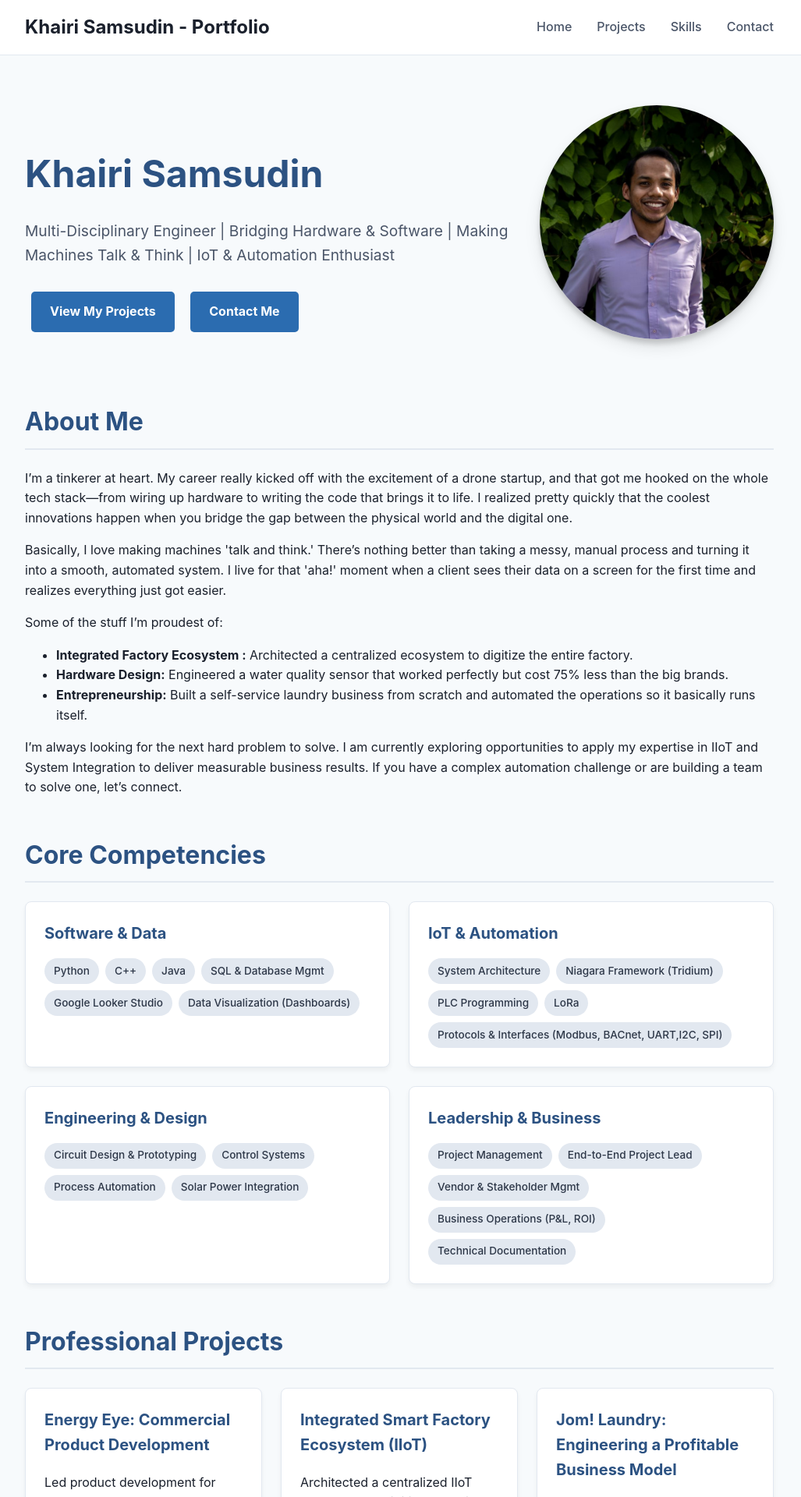
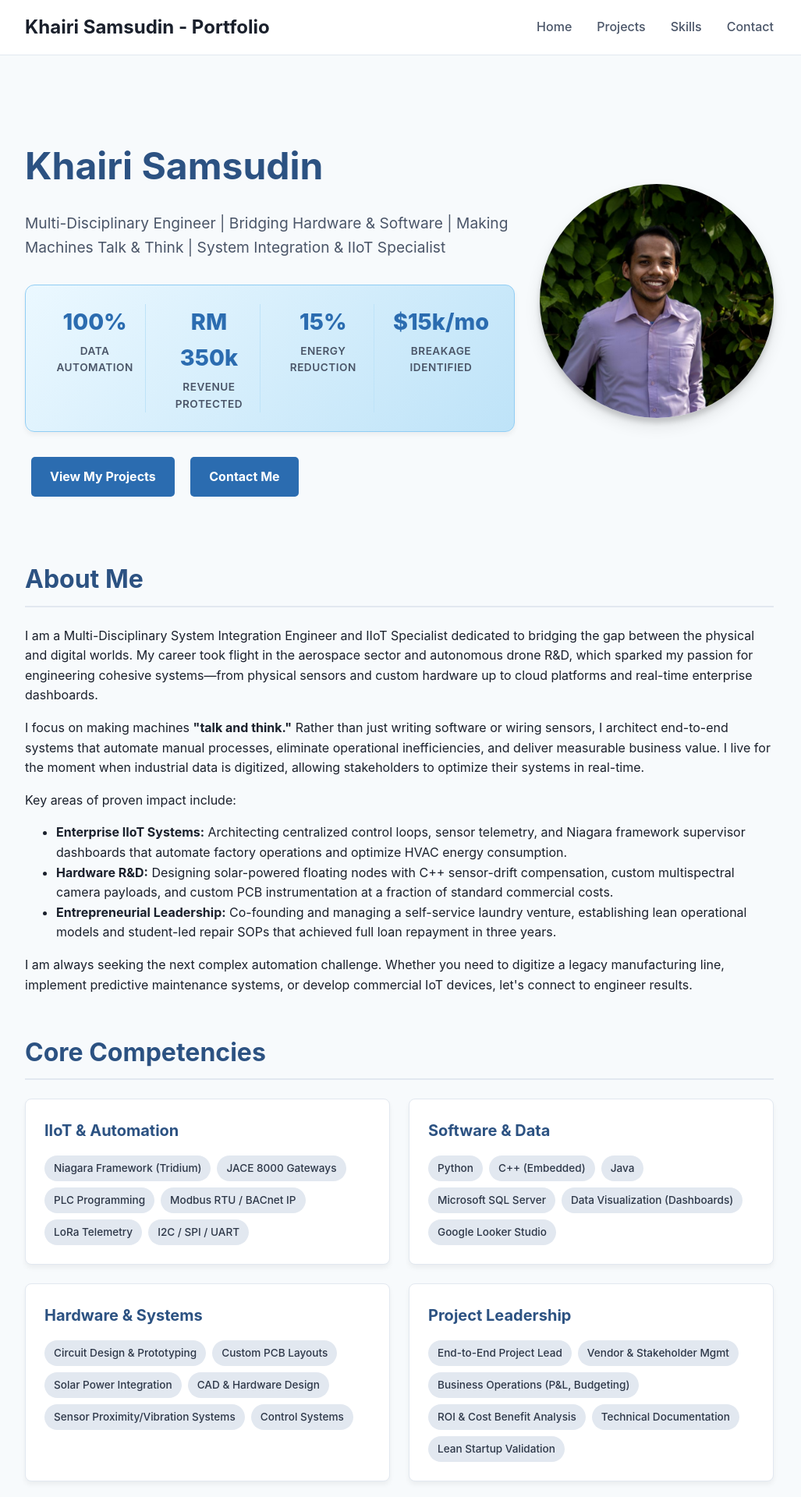
Before and after one commit to xion-xion/xion-xion.github.io, a Jekyll site: the page built from index.html, in a window 1280 px wide. Shown: the top 1920 px of the page at 78% size, without its empty margins (128-1155 px from the left). Built offline with Jekyll 4.4.1, drawn with Linux system fonts in a browser that asks for light colours; some of the changed text lies outside the part shown.

Commit message:
Implement Phase 1: Core Layout and Homepage Rebranding

```diff
--- a/_config.yml
+++ b/_config.yml
@@ -2,7 +2,7 @@ title: "Khairi Samsudin - Portfolio"
 email: khairisamsudin94@gmail.com
 linkedin_username: khairisam
 github_username: xion-xion
-description: "Multi-Disciplinary Engineer | Bridging Hardware & Software | Making Machines Talk & Think | IoT & Automation Enthusiast"
+description: "Multi-Disciplinary Engineer | Bridging Hardware & Software | Making Machines Talk & Think | System Integration & IIoT Specialist"
 baseurl: "" # the subpath of your site, e.g. /blog
 url: "" # the base hostname & protocol for your site, e.g. http://example.com
 
--- a/assets/css/style.css
+++ b/assets/css/style.css
@@ -588,3 +588,116 @@ footer a:hover {
         grid-template-columns: 1fr;
     }
 }
+
+/* --- New Upgrade Components (Impact Bar, Badges, Education) --- */
+
+/* Impact Bar styling */
+.impact-bar {
+    display: flex;
+    justify-content: space-between;
+    gap: 1rem;
+    margin: 2rem 0;
+    padding: 1.5rem;
+    background: linear-gradient(135deg, #ebf8ff 0%, #bee3f8 100%);
+    border-radius: 12px;
+    box-shadow: 0 4px 6px rgba(0,0,0,0.05);
+    border: 1px solid #90cdf4;
+}
+
+.impact-item {
+    flex: 1;
+    text-align: center;
+    border-right: 1px solid #bee3f8;
+    padding: 0 0.5rem;
+}
+
+.impact-item:last-child {
+    border-right: none;
+}
+
+.impact-number {
+    display: block;
+    font-size: 1.8rem;
+    font-weight: 800;
+    color: #2b6cb0;
+    margin-bottom: 0.25rem;
+}
+
+.impact-label {
+    display: block;
+    font-size: 0.85rem;
+    font-weight: 600;
+    color: #4a5568;
+    text-transform: uppercase;
+    letter-spacing: 0.5px;
+}
+
+@media (max-width: 768px) {
+    .impact-bar {
+        flex-direction: column;
+        gap: 1.5rem;
+    }
+    .impact-item {
+        border-right: none;
+        border-bottom: 1px solid #bee3f8;
+        padding-bottom: 1rem;
+    }
+    .impact-item:last-child {
+        border-bottom: none;
+        padding-bottom: 0;
+    }
+}
+
+/* Impact Badge for Project Cards */
+.metric-badge {
+    display: inline-block;
+    background-color: #2b6cb0;
+    color: #ffffff;
+    padding: 0.25rem 0.6rem;
+    font-size: 0.7rem;
+    font-weight: 800;
+    border-radius: 4px;
+    margin-bottom: 0.75rem;
+    text-transform: uppercase;
+    letter-spacing: 0.5px;
+}
+
+.metric-badge.accent {
+    background-color: #319795; /* teal */
+}
+
+.metric-badge.green {
+    background-color: #38a169; /* green */
+}
+
+.metric-badge.orange {
+    background-color: #dd6b20; /* orange */
+}
+
+/* Education and Credentials Styling */
+.education-card {
+    background-color: #ffffff;
+    border: 1px solid #e2e8f0;
+    border-radius: 8px;
+    padding: 1.5rem;
+    margin-bottom: 1.5rem;
+    box-shadow: 0 4px 6px rgba(0, 0, 0, 0.05);
+}
+
+.education-card h3 {
+    margin-top: 0;
+    color: #2c5282;
+    font-size: 1.25rem;
+    margin-bottom: 0.25rem;
+}
+
+.education-card .school {
+    font-weight: bold;
+    color: #4a5568;
+    margin-bottom: 0.5rem;
+}
+
+.education-card .details {
+    font-size: 0.95rem;
+    color: #2d3748;
+}
--- a/index.html
+++ b/index.html
@@ -8,6 +8,27 @@ title: Home
         <div class="hero-text">
             <h1>{{ site.title | split: " - " | first }}</h1>
             <p>{{ site.description }}</p>
+
+            <!-- Upgraded Impact Bar -->
+            <div class="impact-bar">
+                <div class="impact-item">
+                    <span class="impact-number">100%</span>
+                    <span class="impact-label">Data Automation</span>
+                </div>
+                <div class="impact-item">
+                    <span class="impact-number">RM 350k</span>
+                    <span class="impact-label">Revenue Protected</span>
+                </div>
+                <div class="impact-item">
+                    <span class="impact-number">15%</span>
+                    <span class="impact-label">Energy Reduction</span>
+                </div>
+                <div class="impact-item">
+                    <span class="impact-number">$15k/mo</span>
+                    <span class="impact-label">Breakage Identified</span>
+                </div>
+            </div>
+
             <div class="cta-buttons">
                 <a href="#projects" class="button">View My Projects</a>
                 <a href="#contact" class="button">Contact Me</a>
@@ -21,15 +42,15 @@ title: Home
 
 <section id="about">
     <h2>About Me</h2>
-    <p>I’m a tinkerer at heart. My career really kicked off with the excitement of a drone startup, and that got me hooked on the whole tech stack—from wiring up hardware to writing the code that brings it to life. I realized pretty quickly that the coolest innovations happen when you bridge the gap between the physical world and the digital one.</p>
-    <p>Basically, I love making machines 'talk and think.' There’s nothing better than taking a messy, manual process and turning it into a smooth, automated system. I live for that 'aha!' moment when a client sees their data on a screen for the first time and realizes everything just got easier.</p>
-    <p>Some of the stuff I’m proudest of:</p>
+    <p>I am a Multi-Disciplinary System Integration Engineer and IIoT Specialist dedicated to bridging the gap between the physical and digital worlds. My career took flight in the aerospace sector and autonomous drone R&D, which sparked my passion for engineering cohesive systems—from physical sensors and custom hardware up to cloud platforms and real-time enterprise dashboards.</p>
+    <p>I focus on making machines <strong>"talk and think."</strong> Rather than just writing software or wiring sensors, I architect end-to-end systems that automate manual processes, eliminate operational inefficiencies, and deliver measurable business value. I live for the moment when industrial data is digitized, allowing stakeholders to optimize their systems in real-time.</p>
+    <p>Key areas of proven impact include:</p>
     <ul>
-        <li><b>Integrated Factory Ecosystem :</b> Architected a centralized ecosystem to digitize the entire factory.</li>
-        <li><b>Hardware Design:</b> Engineered a water quality sensor that worked perfectly but cost 75% less than the big brands.</li>
-        <li><b>Entrepreneurship:</b> Built a self-service laundry business from scratch and automated the operations so it basically runs itself.</li>
+        <li><strong>Enterprise IIoT Systems:</strong> Architecting centralized control loops, sensor telemetry, and Niagara framework supervisor dashboards that automate factory operations and optimize HVAC energy consumption.</li>
+        <li><strong>Hardware R&D:</strong> Designing solar-powered floating nodes with C++ sensor-drift compensation, custom multispectral camera payloads, and custom PCB instrumentation at a fraction of standard commercial costs.</li>
+        <li><strong>Entrepreneurial Leadership:</strong> Co-founding and managing a self-service laundry venture, establishing lean operational models and student-led repair SOPs that achieved full loan repayment in three years.</li>
     </ul>
-    <p>I’m always looking for the next hard problem to solve. I am currently exploring opportunities to apply my expertise in IIoT and System Integration to deliver measurable business results. If you have a complex automation challenge or are building a team to solve one, let’s connect.</p>
+    <p>I am always seeking the next complex automation challenge. Whether you need to digitize a legacy manufacturing line, implement predictive maintenance systems, or develop commercial IoT devices, let's connect to engineer results.</p>
     <div class="headshot-placeholder"></div>
 </section>
 
@@ -37,43 +58,47 @@ title: Home
     <h2>Core Competencies</h2>
     <div class="skills-grid">
         <div class="skill-card">
+            <h3>IIoT & Automation</h3>
+            <div class="skill-tags">
+                <span class="skill-tag">Niagara Framework (Tridium)</span>
+                <span class="skill-tag">JACE 8000 Gateways</span>
+                <span class="skill-tag">PLC Programming</span>
+                <span class="skill-tag">Modbus RTU / BACnet IP</span>
+                <span class="skill-tag">LoRa Telemetry</span>
+                <span class="skill-tag">I2C / SPI / UART</span>
+            </div>
+        </div>
+        <div class="skill-card">
             <h3>Software & Data</h3>
             <div class="skill-tags">
                 <span class="skill-tag">Python</span>
-                <span class="skill-tag">C++</span>
+                <span class="skill-tag">C++ (Embedded)</span>
                 <span class="skill-tag">Java</span>
-                <span class="skill-tag">SQL & Database Mgmt</span>
+                <span class="skill-tag">Microsoft SQL Server</span>
+                <span class="skill-tag">Data Visualization (Dashboards)</span>
                 <span class="skill-tag">Google Looker Studio</span>
-                <span class="skill-tag">Data Visualization (Dashboards)</span>
             </div>
         </div>
         <div class="skill-card">
-            <h3>IoT & Automation</h3>
+            <h3>Hardware & Systems</h3>
             <div class="skill-tags">
-                <span class="skill-tag">System Architecture</span>
-                <span class="skill-tag">Niagara Framework (Tridium)</span>
-                <span class="skill-tag">PLC Programming</span>
-                <span class="skill-tag">LoRa</span>
-                <span class="skill-tag">Protocols & Interfaces (Modbus, BACnet, UART,I2C, SPI)</span>
+                <span class="skill-tag">Circuit Design & Prototyping</span>
+                <span class="skill-tag">Custom PCB Layouts</span>
+                <span class="skill-tag">Solar Power Integration</span>
+                <span class="skill-tag">CAD & Hardware Design</span>
+                <span class="skill-tag">Sensor Proximity/Vibration Systems</span>
+                <span class="skill-tag">Control Systems</span>
             </div>
         </div>
         <div class="skill-card">
-            <h3>Engineering & Design</h3>
+            <h3>Project Leadership</h3>
             <div class="skill-tags">
-                <span class="skill-tag">Circuit Design & Prototyping</span>
-                <span class="skill-tag">Control Systems</span>
-                <span class="skill-tag">Process Automation</span>
-                <span class="skill-tag">Solar Power Integration</span>
-            </div>
-        </div>
-        <div class="skill-card">
-            <h3>Leadership & Business</h3>
-            <div class="skill-tags">
-                <span class="skill-tag">Project Management</span>
                 <span class="skill-tag">End-to-End Project Lead</span>
                 <span class="skill-tag">Vendor & Stakeholder Mgmt</span>
-                <span class="skill-tag">Business Operations (P&L, ROI)</span>
+                <span class="skill-tag">Business Operations (P&L, Budgeting)</span>
+                <span class="skill-tag">ROI & Cost Benefit Analysis</span>
                 <span class="skill-tag">Technical Documentation</span>
+                <span class="skill-tag">Lean Startup Validation</span>
             </div>
         </div>
     </div>
@@ -83,28 +108,35 @@ title: Home
     <h2>Professional Projects</h2>
     <div class="project-gallery">
         <div class="project-card">
+            <span class="metric-badge green">IoT Product Pivot</span>
             <h3>Energy Eye: Commercial Product Development</h3>
-            <p>Led product development for "Energy Eye," an energy monitoring solution. Focus on reducing installation costs and translating data into financial insights for businesses.</p>
+            <p>Managed the end-to-end deployment, user-centric mobile UI/UX, and vendor translation of raw optical-meter telemetry, leveraging Lean B2B customer discoveries.</p>
             <a href="projects/project-energy-eye.html" class="button">Learn More</a>
         </div>
         <div class="project-card">
+            <span class="metric-badge accent">RM 350k Revenue Protected</span>
+            <span class="metric-badge green">100% Data Automation</span>
             <h3>Integrated Smart Factory Ecosystem (IIoT)</h3>
-            <p>Architected a centralized IIoT ecosystem to digitize an entire factory, unifying 4 operational silos into a single platform.</p>
+            <p>Architected a centralized Niagara Supervisor ecosystem, integrating 28 PLCs, non-invasive status relays, custom Java watchers, and vibration tracking to eliminate shift logging and manual errors.</p>
             <a href="projects/project-smart-factory.html" class="button">Learn More</a>
         </div>
         <div class="project-card">
-            <h3>Jom! Laundry: Engineering a Profitable Business Model</h3>
-            <p>Co-founded a self-service laundry facility, directing its lifecycle from tenancy to operations, achieving full loan repayment in 3 years.</p>
+            <span class="metric-badge orange">3-Yr Full Loan Repay</span>
+            <h3>Jom! Laundry: Engineering a Profitable Business</h3>
+            <p>Co-founded a university self-service laundry facility, designing layout and training on-site student staff to execute maintenance SOPs, reducing repair overhead by 50%.</p>
             <a href="projects/project-laundry.html" class="button">Learn More</a>
         </div>
         <div class="project-card">
+            <span class="metric-badge accent">75% Hardware Savings</span>
+            <span class="metric-badge green">Zero Maintenance</span>
             <h3>Smart Aquaculture Ecosystem: Sensor to Cloud</h3>
-            <p>Spearheaded the complete evolution of an aquaculture monitoring ecosystem, from R&D to full-scale deployment.</p>
+            <p>Directed development of floating solar LoRa nodes with C++ drift compensation and automated UV anti-fouling probe cleanings, validating stable 4-month deployments.</p>
             <a href="projects/project-aquaculture.html" class="button">Learn More</a>
         </div>
         <div class="project-card">
+            <span class="metric-badge orange">Custom R&D Payload</span>
             <h3>Autonomous Drone Platform</h3>
-            <p>Designed and deployed a fully autonomous drone platform for multi-industry applications (Agriculture, Aquaculture).</p>
+            <p>Co-developed an autonomous flight system using physical-contact landing gear charging bays and custom multispectral Raspberry Pi camera arrays for remote scanning.</p>
             <a href="projects/project-drone.html" class="button">Learn More</a>
         </div>
     </div>
@@ -114,9 +146,28 @@ title: Home
     <h2>Personal Endeavors</h2>
     <div class="project-gallery">
         <div class="project-card">
+            <span class="metric-badge accent">Python Automation</span>
             <h3>Bursa Ops: Financial Data Automation</h3>
             <p>A robust Python automation tool to streamline the extraction of financial annual reports from Bursa Malaysia, solving manual data collection issues with an intelligent scraping pipeline.</p>
             <a href="projects/project-bursa-ops.html" class="button">Learn More</a>
+        </div>
+    </div>
+</section>
+
+<section id="education">
+    <h2>Education & Credentials</h2>
+    <div class="education-card">
+        <h3>Bachelor of Engineering (Hons) in Aerospace Engineering</h3>
+        <p class="school">Universiti Putra Malaysia | CGPA: 3.39 (Graduated 2017)</p>
+        <div class="details">
+            <p><strong>Final Year Project:</strong> Developed mathematical models and Python-based multi-copter simulations to evaluate aerodynamic forces and improve micro aerial vehicle performance.</p>
+        </div>
+    </div>
+    <div class="education-card">
+        <h3>Process Optimization & Manufacturing Internship</h3>
+        <p class="school">Jecmetal Industries Sdn Bhd (June 2016 - September 2016)</p>
+        <div class="details">
+            <p>Gained hands-on experience on high-precision manufacturing floors, contributing directly to process optimizations, cost reduction, and machining workflows.</p>
         </div>
     </div>
 </section>
```
